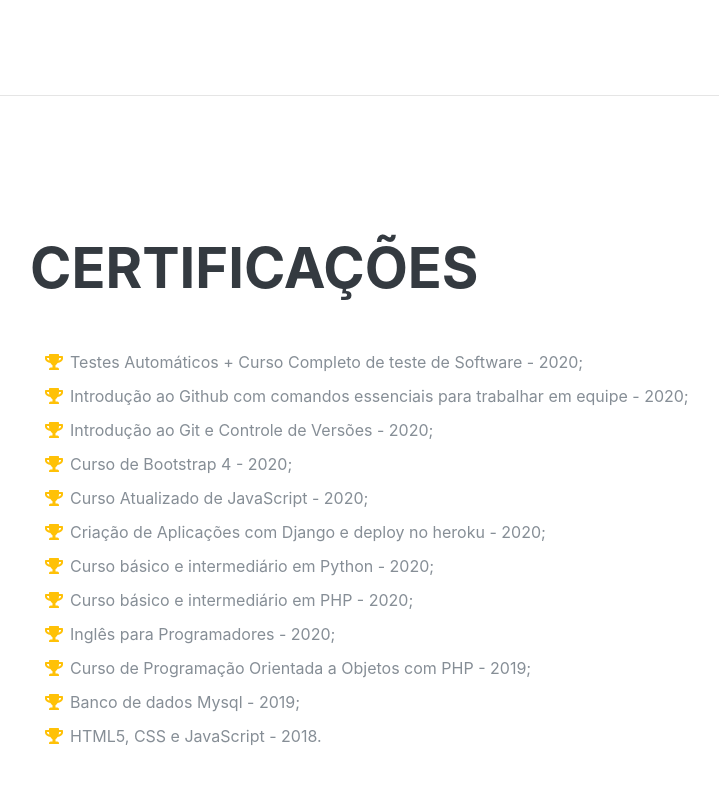
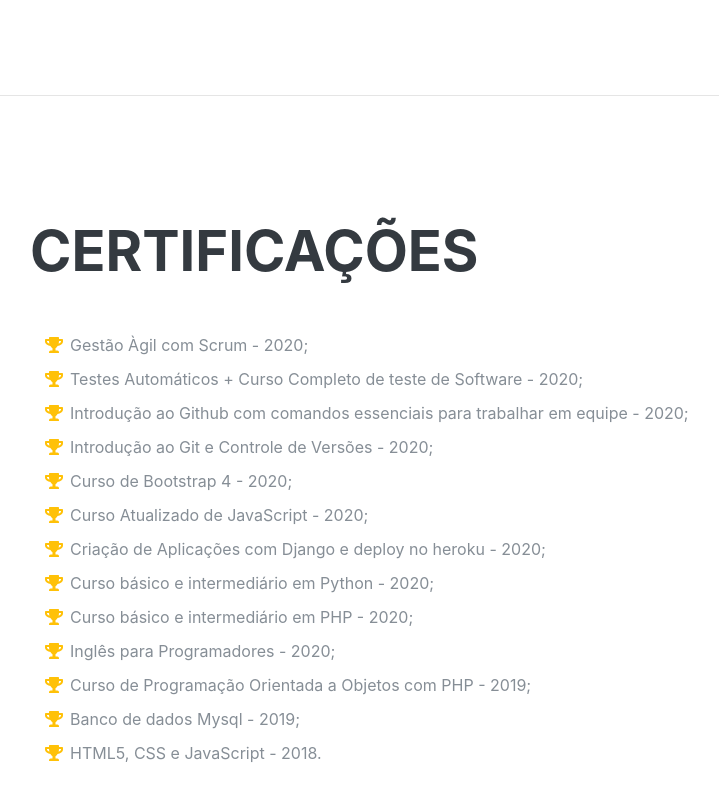
Before and after one commit to manoel-neto-morais/presentation, a plain HTML site: page index.html in a window 1280 px wide. Shown: the part 4396-5196 px from the top of the page, without its empty margins (290-1009 px from the left). Drawn offline with Linux system fonts and the light colour scheme; a web font is replaced by a local one.

Commit message:
Update index.html

```diff
--- a/index.html
+++ b/index.html
@@ -319,6 +319,9 @@
                 <h2 class="mb-5">Certificações</h2>
                 <ul class="fa-ul mb-0">
                     <li class="espace">
+                        <i class="fa-li fa fa-trophy text-warning"></i> Gestão Àgil com Scrum - 2020;
+                    </li>
+                    <li class="espace">
                         <i class="fa-li fa fa-trophy text-warning"></i> Testes Automáticos + Curso Completo de teste de Software - 2020;
                     </li>
                     <li class="espace">
```
